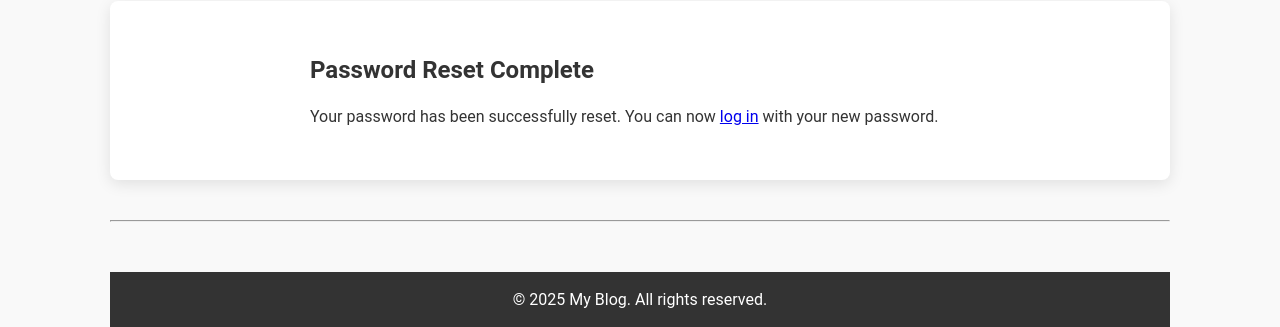
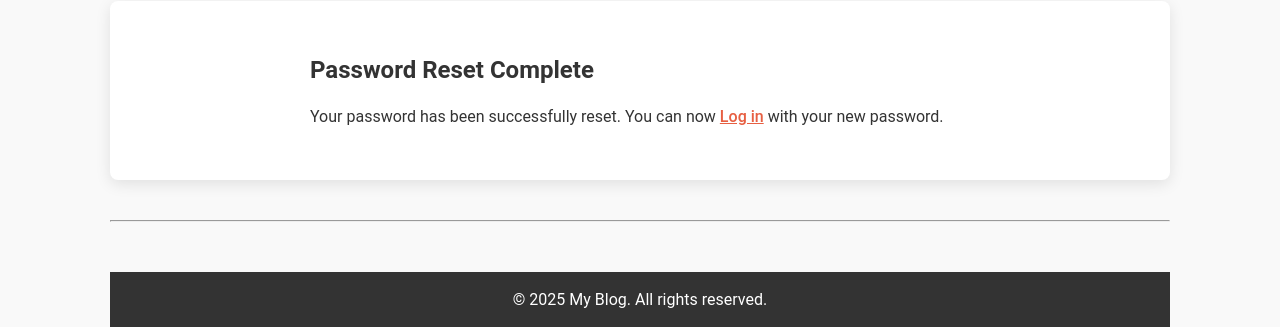
Before and after one commit to pystart-school/blogsite, a Django app: page /reset/done/ in a window 1280 px wide. Shown: the part 191-518 px from the top of the page. Run offline with Django 5.2, Linux system fonts and the light colour scheme.

```diff
--- a/blogsite/blog/templates/blog/password_reset_complete.html
+++ b/blogsite/blog/templates/blog/password_reset_complete.html
@@ -3,6 +3,6 @@
 {% block content %}
   <div class="message-container">
     <h2>Password Reset Complete</h2>
-    <p>Your password has been successfully reset. You can now <a href="{% url 'user_login' %}" class="btn-link">log in</a> with your new password.</p>
+    <p>Your password has been successfully reset. You can now <a href="{% url 'user_login' %}" class="link-primary">Log in</a> with your new password.</p>
   </div>
 {% endblock %}
--- a/blogsite/blog/templates/blog/password_reset_confirm.html
+++ b/blogsite/blog/templates/blog/password_reset_confirm.html
@@ -21,9 +21,7 @@
       </div>
     {% endfor %}
 
-    <div>
-      <button type="submit" class="btn btn-primary">Reset Password</button>
-    </div>
+    <button type="submit" class="btn btn-primary">Reset Password</button>
   </form>
 </div>
 {% endblock content %}
--- a/blogsite/blog/templates/blog/password_reset_done.html
+++ b/blogsite/blog/templates/blog/password_reset_done.html
@@ -4,6 +4,6 @@
   <div class="message-container">
     <h2>Password Reset Sent</h2>
     <p>Check your email for a password reset link.</p>
-    <p><a href="{% url 'user_login' %}">Return to Login</a></p>
+    <p><a href="{% url 'user_login' %}" class="link-primary">Return to Login</a></p>
   </div>
 {% endblock %}
```
